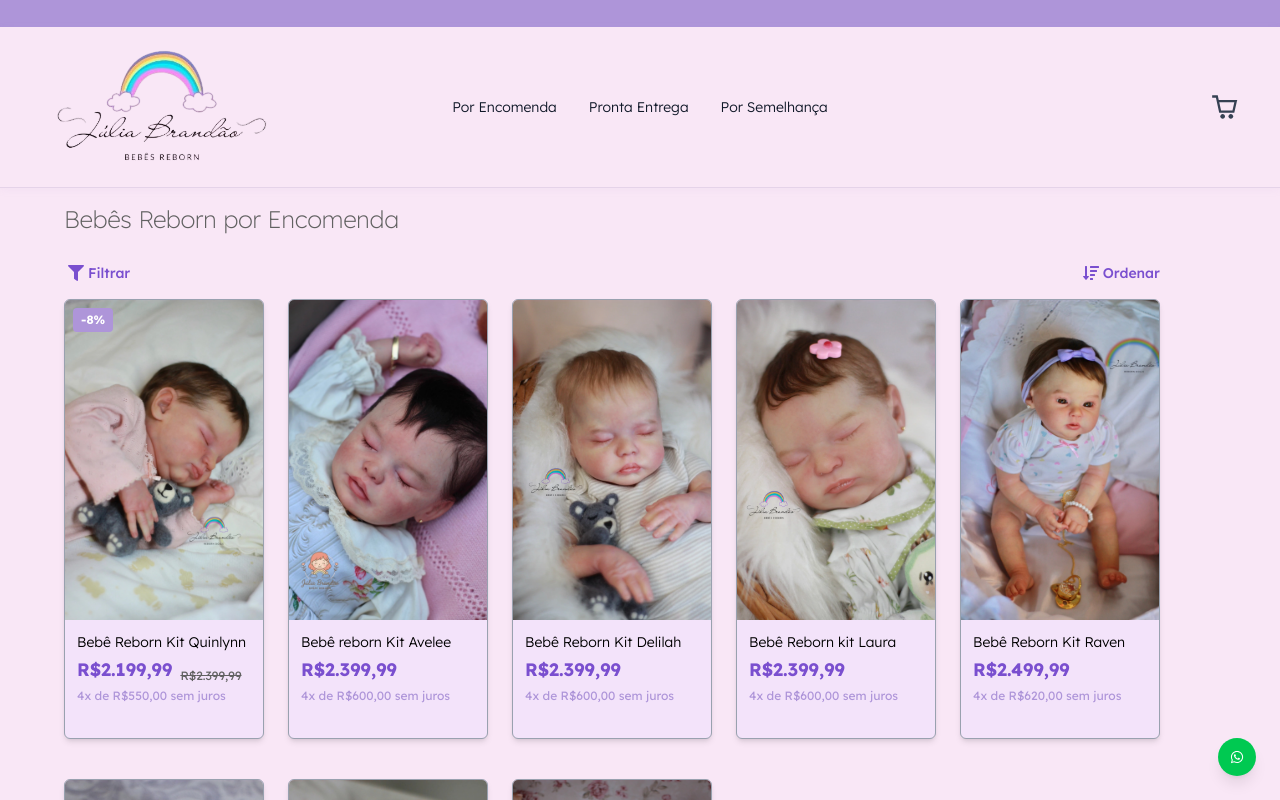
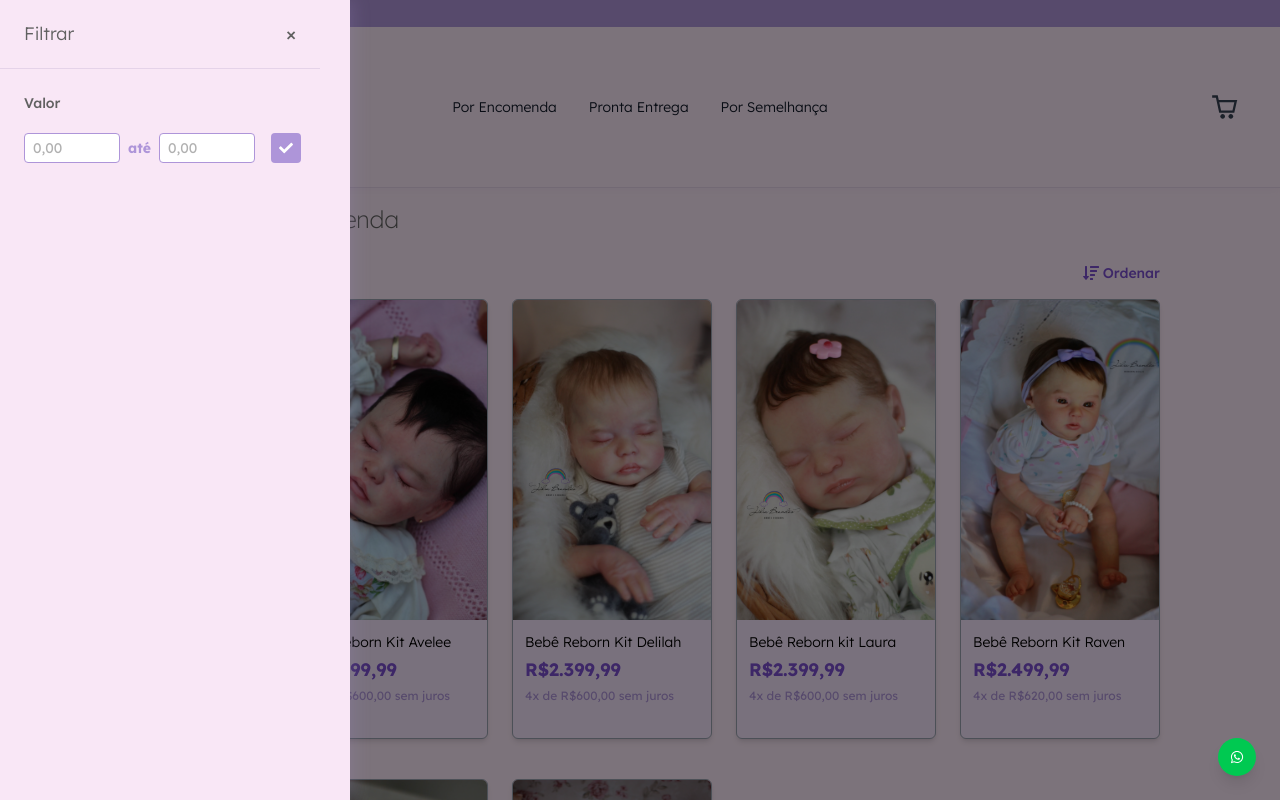
Before and after one commit to brandaorichard/atelie-juliabrandao, a React (Vite) app: page / in a window 1280 px wide. Both pictures are taken after a click on the button "Filtrar". Shown: the top 800 px of the page. Built offline with nearby package versions, Linux system fonts and the light colour scheme.

Commit message:
feat: add FilterDrawer component for price filtering in RebornCardsSection

```diff
--- /dev/null
+++ b/src/components/FilterDrawer.jsx
@@ -0,0 +1,135 @@
+import { AnimatePresence, motion } from "framer-motion";
+import { FaCheck } from "react-icons/fa";
+import React, { useState, useEffect } from "react";
+
+// Função de máscara corrigida
+function formatCurrencyInput(value) {
+  let v = value.replace(/\D/g, "");
+  v = v.slice(0, 6);
+  if (!v) return "";
+  if (v.length === 1) return `0,0${v}`;
+  if (v.length === 2) return `0,${v}`;
+  let cents = v.slice(-2);
+  let reais = v.slice(0, -2);
+  reais = parseInt(reais, 10).toLocaleString("pt-BR");
+  return `${reais},${cents}`;
+}
+
+// Função para pegar só os números (para enviar ao filtro)
+function unformatCurrencyInput(value) {
+  return value.replace(/\D/g, "");
+}
+
+export default function FilterDrawer({ open, onClose, onApply, minValue, maxValue }) {
+  const [min, setMin] = useState("");
+  const [max, setMax] = useState("");
+
+  useEffect(() => {
+    setMin(formatCurrencyInput(unformatCurrencyInput(minValue || "")));
+    setMax(formatCurrencyInput(unformatCurrencyInput(maxValue || "")));
+  }, [minValue, maxValue, open]);
+
+  const handleMinChange = (e) => {
+    setMin(formatCurrencyInput(e.target.value));
+  };
+
+  const handleMaxChange = (e) => {
+    setMax(formatCurrencyInput(e.target.value));
+  };
+
+  const handleApply = () => {
+    onApply(min, max);
+    onClose();
+  };
+
+  return (
+    <AnimatePresence>
+      {open && (
+        <>
+          {/* Overlay */}
+          <motion.div
+            className="fixed inset-0 z-50 bg-black"
+            initial={{ opacity: 0 }}
+            animate={{ opacity: 0.5 }}
+            exit={{ opacity: 0 }}
+            transition={{ duration: 0.2 }}
+            onClick={onClose}
+            aria-label="Fechar filtro"
+          />
+          {/* Drawer lateral esquerda */}
+          <motion.div
+            initial={{ x: "-100%" }}
+            animate={{ x: 0 }}
+            exit={{ x: "-100%" }}
+            transition={{ type: "tween", duration: 0.25 }}
+            className="fixed top-0 left-0 h-full z-60"
+            style={{
+              width: "90vw",
+              maxWidth: 350,
+              minWidth: 0,
+              background: "#f9e7f6",
+              boxShadow: "4px 0 16px 0 rgba(174,149,217,0.18)",
+            }}
+          >
+            <style>
+              {`
+                @media (min-width: 768px) {
+                  .filter-drawer-custom {
+                    width: 25vw !important;
+                    min-width: 260px !important;
+                    max-width: none !important;
+                  }
+                }
+              `}
+            </style>
+            <div className="filter-drawer-custom h-full flex flex-col">
+              <div className="flex items-center justify-between px-6 py-5 border-b border-[#e5d3e9]">
+                <span className="text-lg font-light text-[#616161]">Filtrar</span>
+                <button
+                  onClick={onClose}
+                  aria-label="Fechar"
+                  className="text-[#616161] text-xl cursor-pointer"
+                >
+                  &times;
+                </button>
+              </div>
+              <div className="flex flex-col gap-4 px-6 py-6">
+                <label className="text-[#616161] text-sm font-medium mb-1">Valor</label>
+                <div className="flex gap-2 items-center">
+                  <input
+                    type="text"
+                    inputMode="numeric"
+                    pattern="\d*"
+                    placeholder="0,00"
+                    value={min}
+                    maxLength={10}
+                    onChange={handleMinChange}
+                    className="w-24 px-2 py-1 rounded border border-[#ae95d9] bg-white text-[#616161] text-sm focus:outline-none"
+                  />
+                  <span className="text-[#ae95d9] font-bold">até</span>
+                  <input
+                    type="text"
+                    inputMode="numeric"
+                    pattern="\d*"
+                    placeholder="0,00"
+                    value={max}
+                    maxLength={10}
+                    onChange={handleMaxChange}
+                    className="w-24 px-2 py-1 rounded border border-[#ae95d9] bg-white text-[#616161] text-sm focus:outline-none"
+                  />
+                  <button
+                    onClick={handleApply}
+                    className="ml-2 p-2 rounded bg-[#ae95d9] hover:bg-[#7a4fcf] text-white flex items-center justify-center cursor-pointer"
+                    aria-label="Aplicar filtro"
+                  >
+                    <FaCheck />
+                  </button>
+                </div>
+              </div>
+            </div>
+          </motion.div>
+        </>
+      )}
+    </AnimatePresence>
+  );
+}
--- a/src/components/RebornCardsSection.jsx
+++ b/src/components/RebornCardsSection.jsx
@@ -3,6 +3,13 @@ import { FaFilter, FaSortAmountDown } from "react-icons/fa";
 import babies from "../mocks/babiesMock";
 import { useNavigate } from "react-router-dom";
 import SortDrawer from "./SortDrawer";
+import FilterDrawer from "./FilterDrawer";
+
+// Função para converter "9.999,00" para número 9999.00
+function parseBRL(str) {
+  if (!str) return null;
+  return parseFloat(str.replace(/\./g, "").replace(",", "."));
+}
 
 const sortOptions = [
   { label: "Preço: Menor ao Maior", value: "price-asc" },
@@ -14,11 +21,20 @@ const sortOptions = [
 export default function RebornCardsSection() {
   const navigate = useNavigate();
   const [sortOpen, setSortOpen] = useState(false);
+  const [filterOpen, setFilterOpen] = useState(false);
   const [selectedSort, setSelectedSort] = useState("price-asc");
+  const [minValue, setMinValue] = useState("");
+  const [maxValue, setMaxValue] = useState("");
+  const [showWarning, setShowWarning] = useState(false);
 
-  // Ordenação memoizada para performance
-  const sortedBabies = useMemo(() => {
+  // Filtro e ordenação memoizados
+  const filteredBabies = useMemo(() => {
     let arr = [...babies];
+    const min = parseBRL(minValue);
+    const max = parseBRL(maxValue);
+    if (!isNaN(min) && min !== null) arr = arr.filter(b => b.price >= min);
+    if (!isNaN(max) && max !== null) arr = arr.filter(b => b.price <= max);
+    // Ordenação
     switch (selectedSort) {
       case "price-asc":
         arr.sort((a, b) => a.price - b.price);
@@ -40,7 +56,21 @@ export default function RebornCardsSection() {
         break;
     }
     return arr;
-  }, [selectedSort]);
+  }, [selectedSort, minValue, maxValue]);
+
+  // Mostra warning se não houver resultados
+  React.useEffect(() => {
+    if ((minValue || maxValue) && filteredBabies.length === 0) {
+      setShowWarning(true);
+    }
+  }, [filteredBabies.length, minValue, maxValue]);
+
+  // Função para resetar filtro
+  function resetFilter() {
+    setMinValue("");
+    setMaxValue("");
+    setShowWarning(false);
+  }
 
   return (
     <section className="w-full bg-[#f9e7f6] py-6 px-2 mt-2">
@@ -51,7 +81,10 @@ export default function RebornCardsSection() {
         {/* Linha de ações: Filtrar à esquerda, Ordenar à direita */}
         <div className="flex items-center justify-between mb-4 px-1 text-left mt-7">
           <div>
-            <button className="flex items-center gap-1 text-[#7a4fcf] text-sm font-medium hover:underline focus:outline-none cursor-pointer">
+            <button
+              className="flex items-center gap-1 text-[#7a4fcf] text-sm font-medium hover:underline focus:outline-none cursor-pointer"
+              onClick={() => setFilterOpen(true)}
+            >
               <FaFilter className="text-base" />
               Filtrar
             </button>
@@ -67,8 +100,22 @@ export default function RebornCardsSection() {
             </button>
           </div>
         </div>
+        {/* Warning */}
+        {showWarning && (
+          <div className="mb-4 p-4 bg-yellow-100 border-l-4 border-yellow-500 text-yellow-800 rounded flex items-center justify-between">
+            <span>
+              Nenhum bebê encontrado para o valor informado. Tente outros valores ou remova o filtro.
+            </span>
+            <button
+              className="ml-4 px-3 py-1 bg-yellow-300 text-yellow-900 rounded hover:bg-yellow-400"
+              onClick={resetFilter}
+            >
+              Fechar
+            </button>
+          </div>
+        )}
         <div className="grid grid-cols-2 md:flex-wrap gap-x-4 gap-y-0 md:flex md:gap-6">
-          {sortedBabies.map((baby) => (
+          {(showWarning ? babies : filteredBabies).map((baby) => (
             <div
               key={baby.id}
               onClick={() => navigate(`/produto/${baby.id}`)}
@@ -137,6 +184,16 @@ export default function RebornCardsSection() {
         selected={selectedSort}
         onSelect={setSelectedSort}
       />
+      <FilterDrawer
+        open={filterOpen}
+        onClose={() => setFilterOpen(false)}
+        onApply={(min, max) => {
+          setMinValue(min);
+          setMaxValue(max);
+        }}
+        minValue={minValue}
+        maxValue={maxValue}
+      />
     </section>
   );
 }
```
